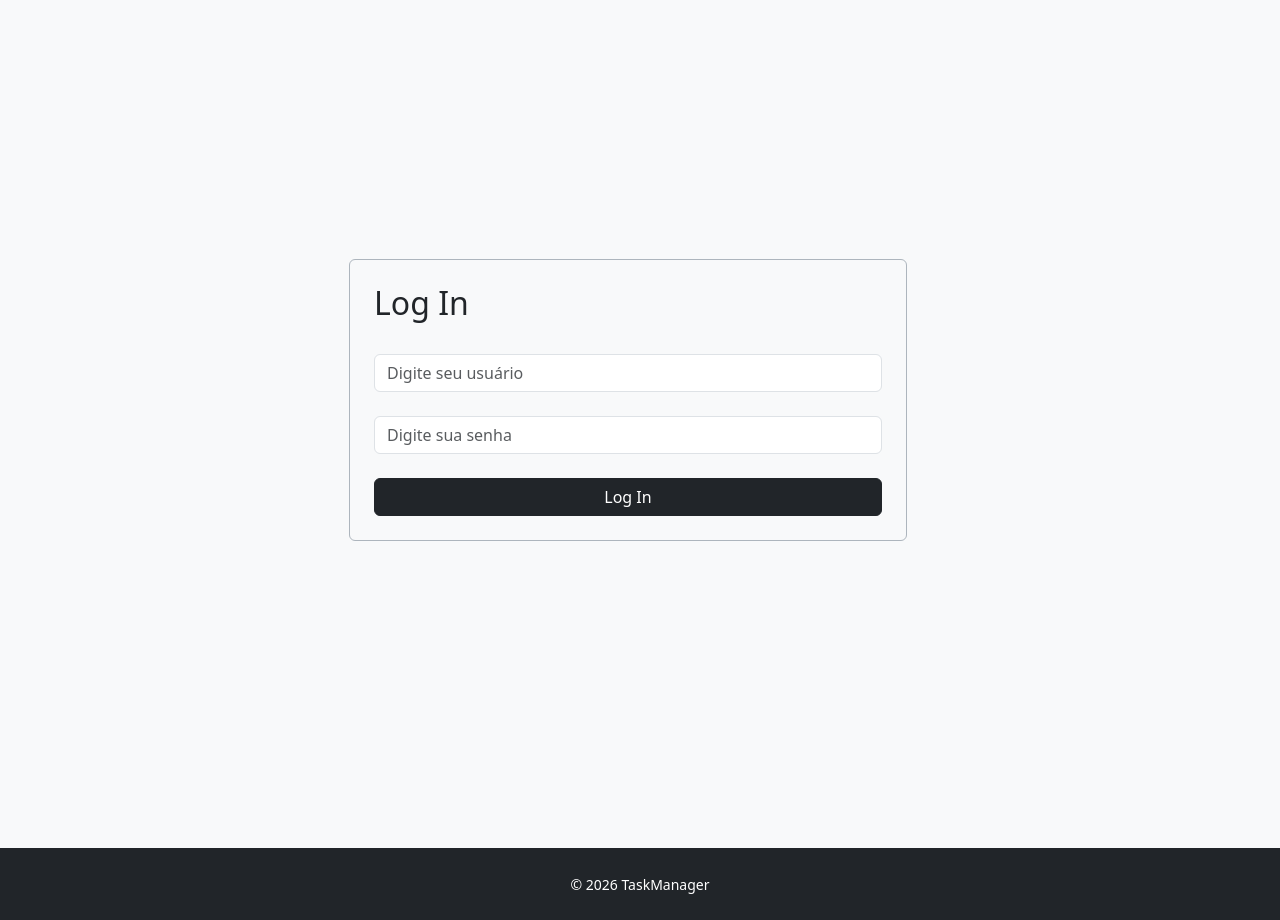
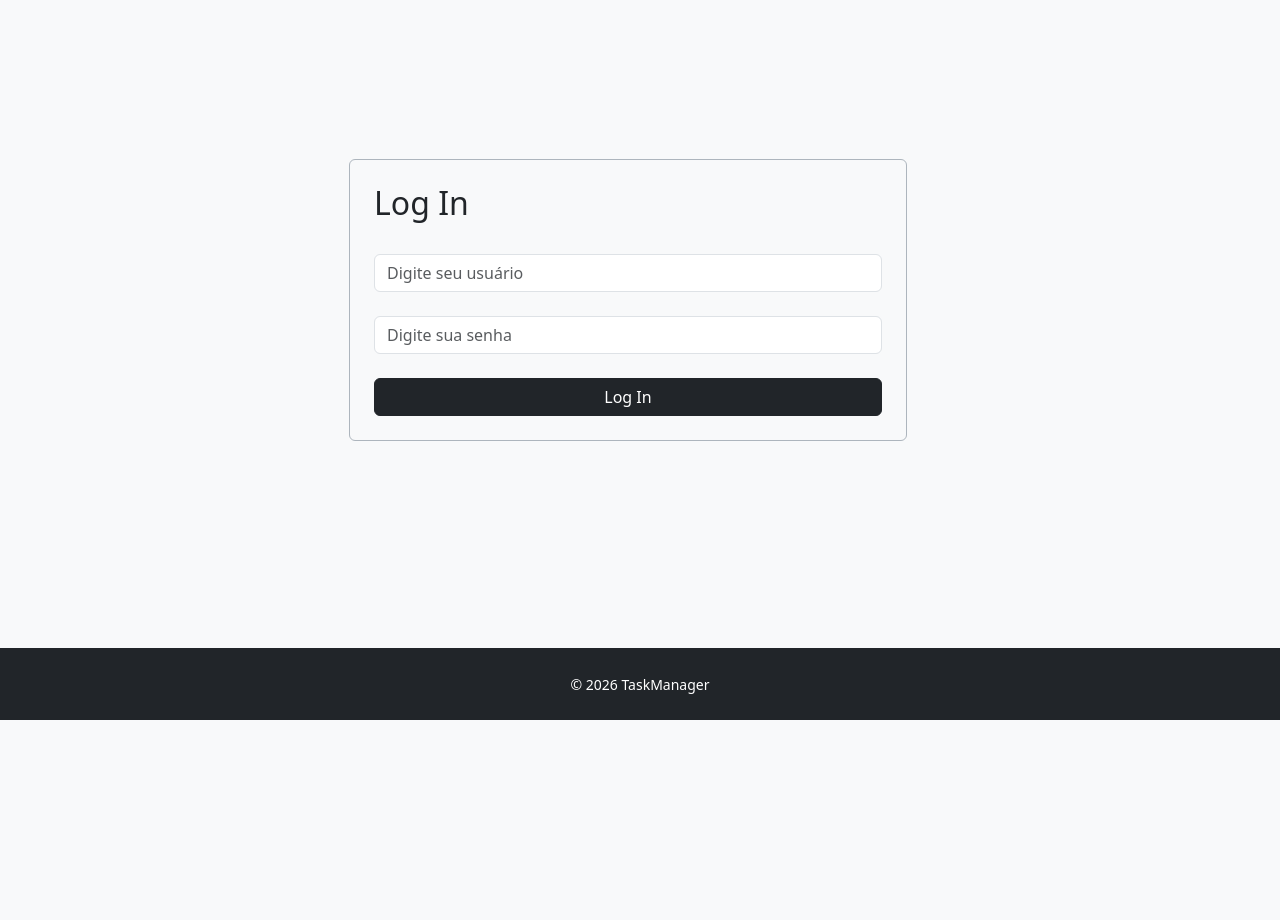
Before and after one commit to mrlopessil/taskmanager-app-django, a Django app: template tasks/templates/registration/login.html in a window 1280 px wide. Shown: the part 56-976 px from the top of the page. After the commit the page ends 776 px from the top, so only its background shows below. Run offline with Django 5.2, Linux system fonts and the light colour scheme; the template is opened without the code that fills it, so the values that code supplies are empty.

Commit message:
style: update login-container min-vh

```diff
--- a/tasks/templates/registration/login.html
+++ b/tasks/templates/registration/login.html
@@ -3,7 +3,7 @@
 {% block title %}Login{% endblock %}
 
 {% block content %}
-<div class="container min-vh-100 d-flex align-items-center">
+<div class="container min-vh-75 d-flex align-items-center">
     <div class="row justify-content-center w-100">
         <div class="col-12 col-md-6 col-sm-5 border border-dark-subtle rounded p-4">
             <h2>Log In</h2>
```
